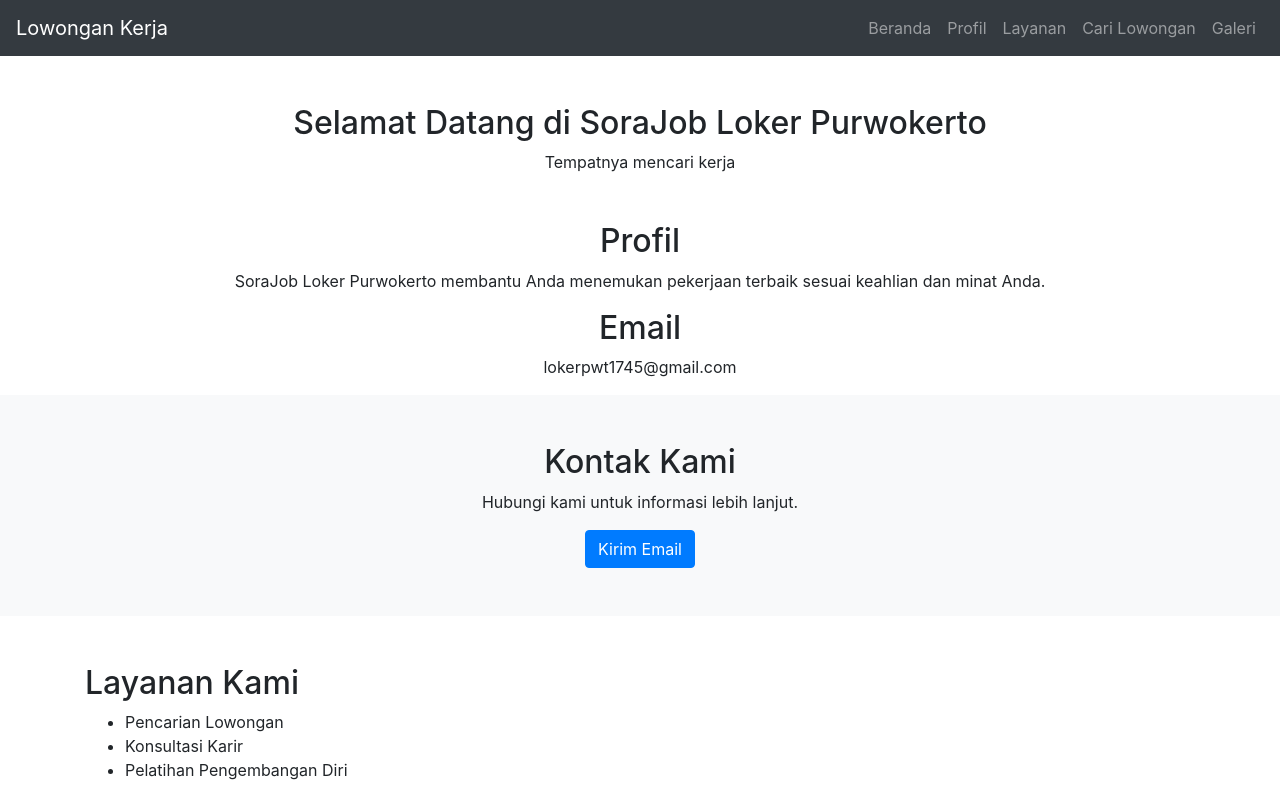
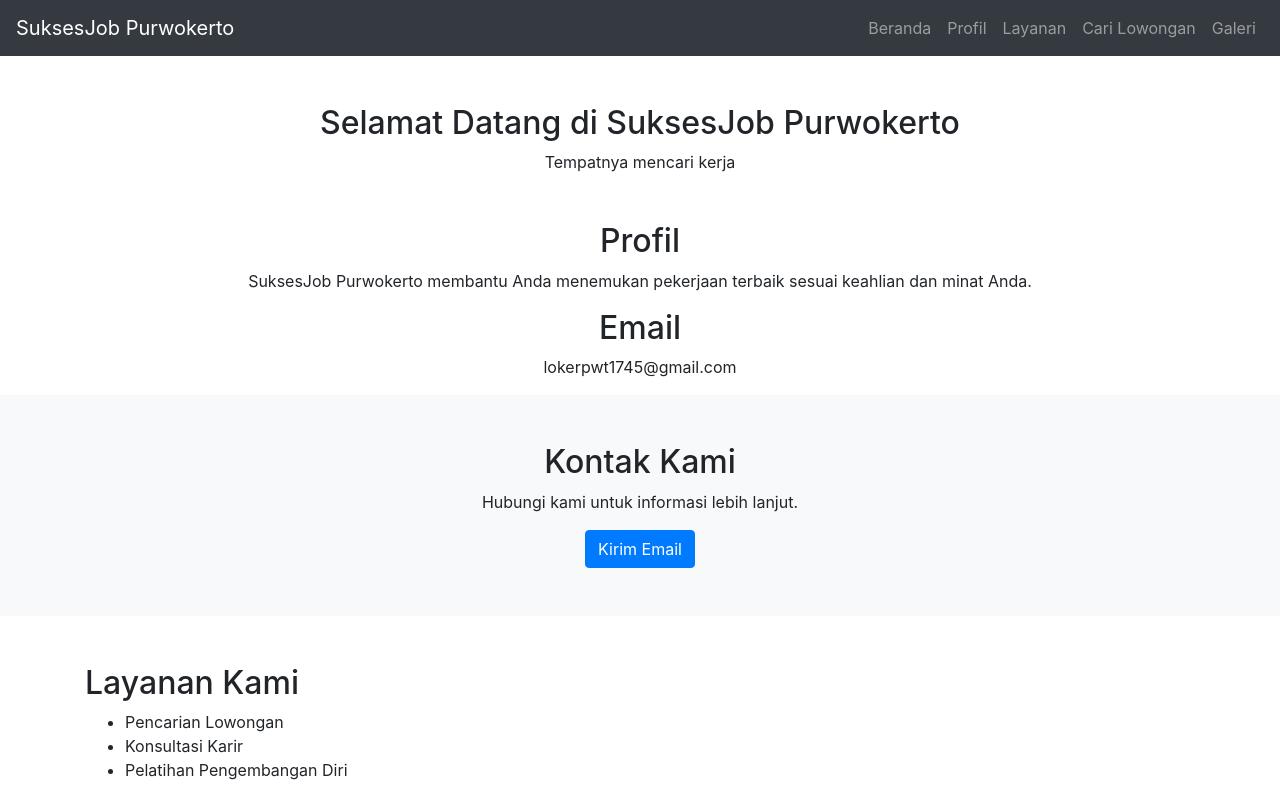
Before and after one commit to ngasiyatunkhsnh/uts-web-lowongan-kerja, a plain HTML site: page index.html in a window 1280 px wide. Shown: the top 800 px of the page. Drawn offline with nearby package versions, Linux system fonts and the light colour scheme; files that its build step writes are made by us from their sources; files whose address does not match are found by name.

Commit message:
Update index.html
upload

```diff
--- a/index.html
+++ b/index.html
@@ -3,14 +3,14 @@
 <head>
     <meta charset="UTF-8">
     <meta name="viewport" content="width=device-width, initial-scale=1.0">
-    <title>Lowongan Kerja</title>
+    <title>SuksesJob Purwokerto</title>
     <link rel="stylesheet" href="https://stackpath.bootstrapcdn.com/bootstrap/4.5.2/css/bootstrap.min.css">
     <link rel="stylesheet" href="css/style.css">
 </head>
 <body>
     <!--Navbar-->
    <nav class="navbar navbar-expand-lg navbar-dark bg-dark">
-        <a class="navbar-brand" href="#">Lowongan Kerja</a>
+        <a class="navbar-brand" href="#">SuksesJob Purwokerto</a>
         <button class="navbar-toggler" type="button" data-toggle="collapse" data-target="#navbarNav" aria-controls="navbarNav" aria-expanded="false" aria-label="Toggle navigation">
             <span class="navbar-toggler-icon"></span>
         </button>
@@ -28,14 +28,14 @@
     <!-- Beranda Section -->
     <section id="beranda" class="container mt-5 text-center bg-blue fullscreen-center">
         <div class="welcome-background"></div>
-        <h2>Selamat Datang di SoraJob Loker Purwokerto <text-center></text-center></h2>
+        <h2>Selamat Datang di SuksesJob Purwokerto<text-center></text-center></h2>
         <p>Tempatnya mencari kerja</p>
     </section>
 
     <!-- Profil Section -->
 <section id="profil" class="container mt-5 text-center bg-blue fullscreen-center">
     <h2>Profil <text-center></text-center></h2>
-    <p>SoraJob Loker Purwokerto membantu Anda menemukan pekerjaan terbaik sesuai keahlian dan minat Anda.</p>
+    <p>SuksesJob Purwokerto membantu Anda menemukan pekerjaan terbaik sesuai keahlian dan minat Anda.</p>
     <!-- Tambahan Nama dan Email -->
     <div class="profile-details mt-3">
         <h2>Email <text-center></text-center></h2>
@@ -47,7 +47,7 @@
     <h2>Kontak Kami <text-center></text-center></h2>
     <p>Hubungi kami untuk informasi lebih lanjut.</p>
     <!-- Tombol Email -->
-    <a href="lokerpwt1745@gmail.com" class="btn btn-primary">
+    <a href="jobsuksespwt@gmail.com" class="btn btn-primary">
         Kirim Email
     </a>
 </section>
@@ -87,7 +87,7 @@
 
     </section>
     <footer class="text-center mt-4">
-        <p>&copy; 2024 SoraJob Loker Purwokerto. Semua hak dilindungi.</p>
+        <p>&copy; 2024 SuksesJob Purwokerto. Semua hak dilindungi.</p>
 </footer>
     </div>
 
```
